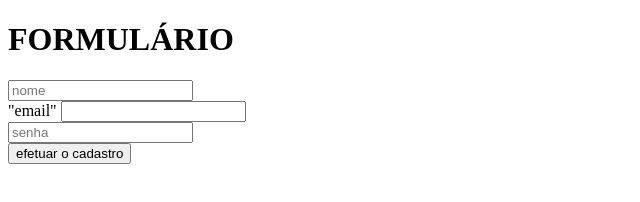
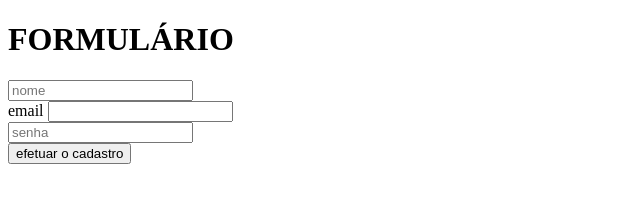
Before and after one commit to rubiacarias/Projeto_Pal-cio_frontend, a plain HTML site: page index.html in a window 1280 px wide. Shown: the full height of the page, 0-640 px from the left. Drawn offline with Linux system fonts and the light colour scheme.

Commit message:
Update index.html

```diff
--- a/index.html
+++ b/index.html
@@ -12,8 +12,8 @@
 <form>
     <input type="texto" placeholder="nome"/>
     <br>
-    <label for="email">"email"</label>
-    <input id="text" type="email">
+    <label for="email">email</label>
+    <input type="text" id="text" name="email"/>
     <br/>
     <input type="password" placeholder="senha"/>
     <br>
```
